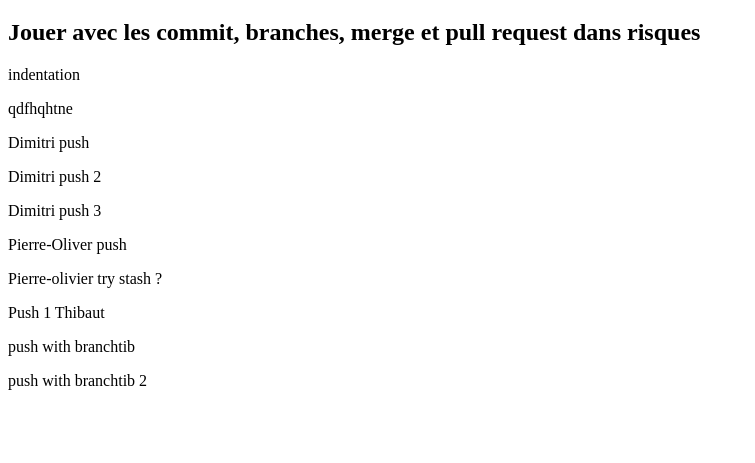
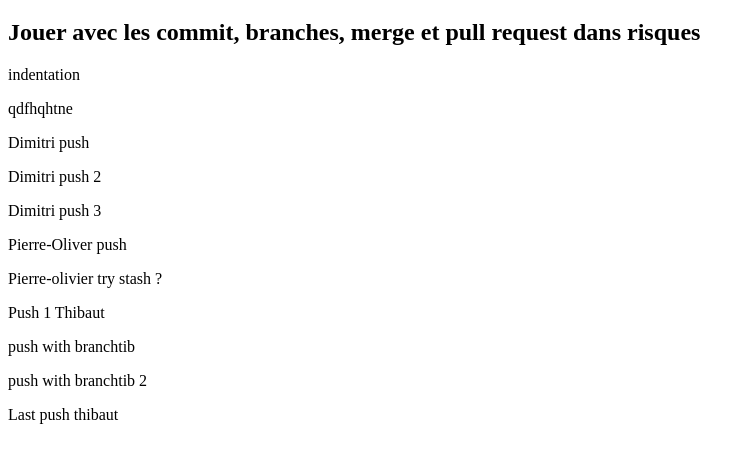
Before and after one commit to Tadkozh/ProjetRMtestsGit-Github, a website: page index.html in a window 1280 px wide. Shown: the part 61-524 px from the top of the page, without its empty margins (0-755 px from the left). Drawn offline with Linux system fonts and the light colour scheme.

Commit message:
last one

```diff
--- a/index.html
+++ b/index.html
@@ -19,5 +19,6 @@
     <p>Push 1 Thibaut</p>
     <p>push with branchtib</p>
     <p>push with branchtib 2</p>
+    <p>Last push thibaut</p>
   </body>
 </html>
```
